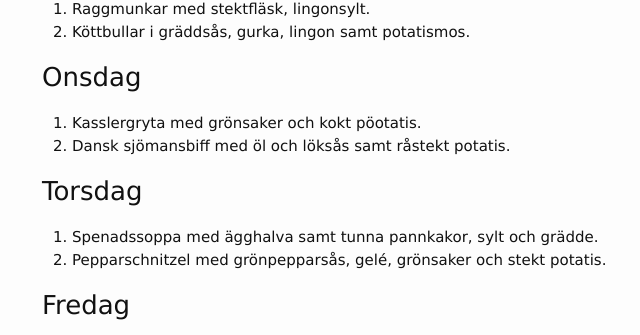
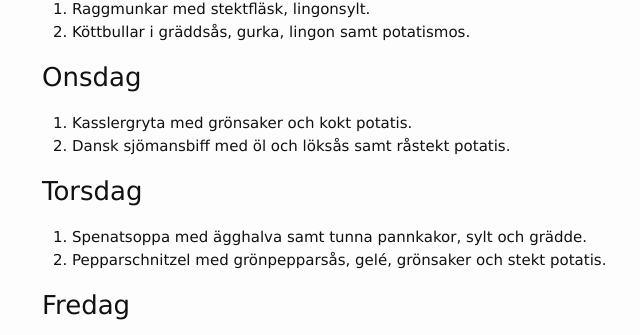
Before and after one commit to FarInn62/farinn62.github.io, a Jekyll site: the page built from lunch.md, in a window 1280 px wide. Shown: the part 392-727 px from the top of the page, without its empty margins (228-868 px from the left). Built offline with Jekyll 4.4.1, drawn with Linux system fonts in a browser that asks for light colours.

Commit message:
Update lunch.md

```diff
--- a/lunch.md
+++ b/lunch.md
@@ -23,12 +23,12 @@ Alla rätter: 80:- Take away: 65:-
 
 ### Onsdag
 
-1. Kasslergryta med grönsaker och kokt pöotatis.
+1. Kasslergryta med grönsaker och kokt potatis.
 2. Dansk sjömansbiff med öl och löksås samt råstekt potatis.
 
 ### Torsdag
 
-1. Spenadssoppa med ägghalva samt tunna pannkakor, sylt och grädde.
+1. Spenatsoppa med ägghalva samt tunna pannkakor, sylt och grädde.
 2. Pepparschnitzel med grönpepparsås, gelé, grönsaker och stekt potatis.
 
 ### Fredag
```
